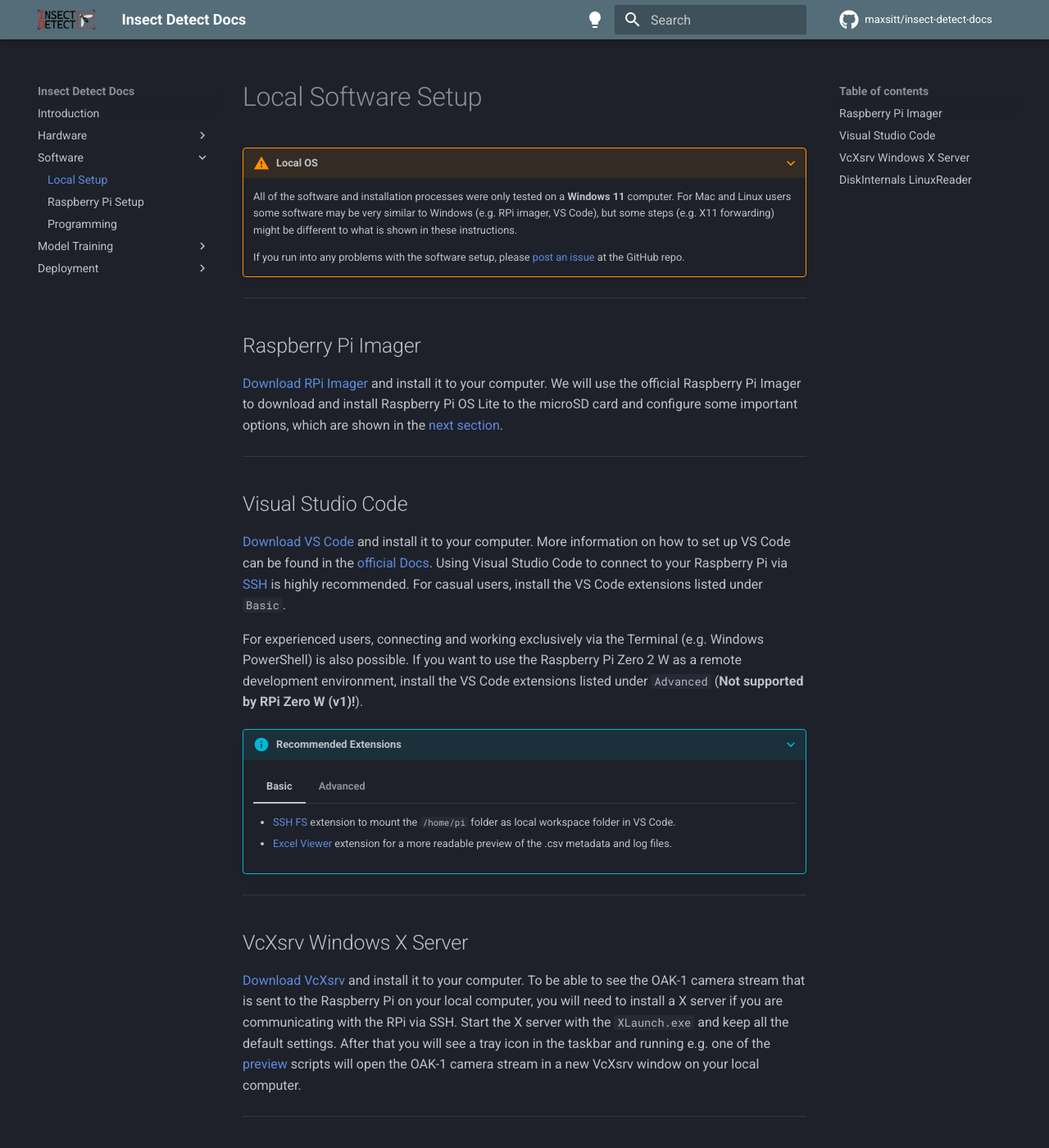
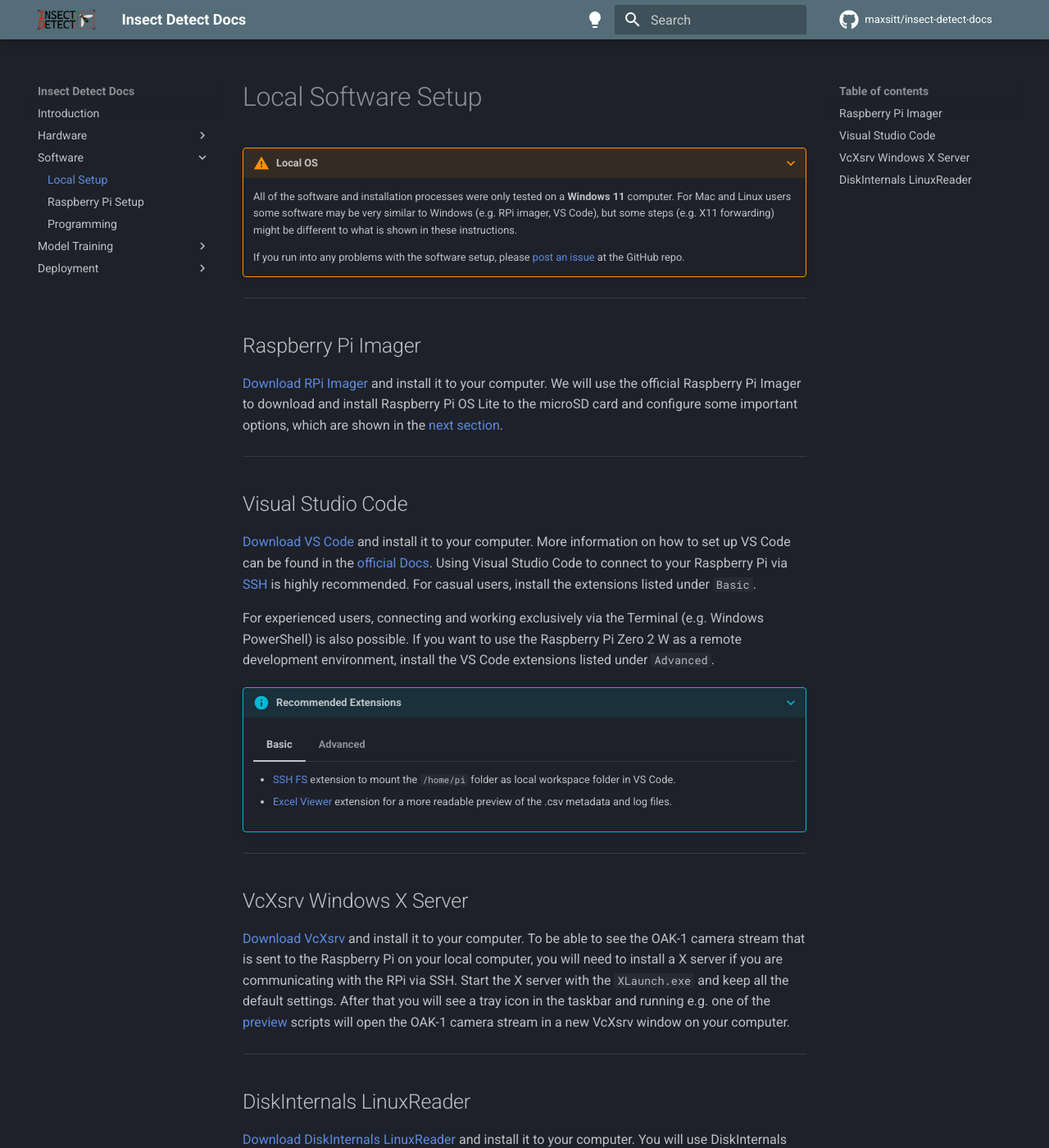
Before and after one commit to maxsitt/insect-detect-docs, an MkDocs documentation site: the page built from docs/software/localsetup.md, in a window 1280 px wide and 1400 px high. Shown: the whole window at 82% size. Built offline with MkDocs 1.6.1 and Material for MkDocs 9.7.7, drawn with Linux system fonts in a browser that asks for light colours; comment, search, counter and statistics services are not loaded.

Commit message:
Update localsetup.md
Fix formatting and link.

```diff
--- a/docs/software/localsetup.md
+++ b/docs/software/localsetup.md
@@ -29,12 +29,12 @@
 [official Docs](https://code.visualstudio.com/Docs/setup/setup-overview){target=_blank}.
 Using Visual Studio Code to connect to your Raspberry Pi via
 [SSH](https://en.wikipedia.org/wiki/Secure_Shell){target=_blank} is highly
-recommended. For casual users, install the VS Code extensions listed under `Basic`.
+recommended. For casual users, install the extensions listed under `Basic`.
 
 For experienced users, connecting and working exclusively via the Terminal
 (e.g. Windows PowerShell) is also possible. If you want to use the Raspberry
 Pi Zero 2 W as a remote development environment, install the VS Code extensions
-listed under `Advanced` (**Not supported by RPi Zero W (v1)!**).
+listed under `Advanced`.
 
 ???+ info "Recommended Extensions"
 
@@ -70,8 +71,8 @@
 server if you are communicating with the RPi via SSH. Start the X server with
 the `XLaunch.exe` and keep all the default settings. After that you will see a
 tray icon in the taskbar and running e.g. one of the
-[preview](programming.md#oak-camera-preview) scripts will open the OAK-1 camera
-stream in a new VcXsrv window on your local computer.
+[preview](programming.md#oak-camera-preview){target=_blank} scripts will open
+the OAK-1 camera stream in a new VcXsrv window on your computer.
 
 ---
 
```
Also changed, not shown: other parts of docs/software/localsetup.md (+2 -1 lines).
